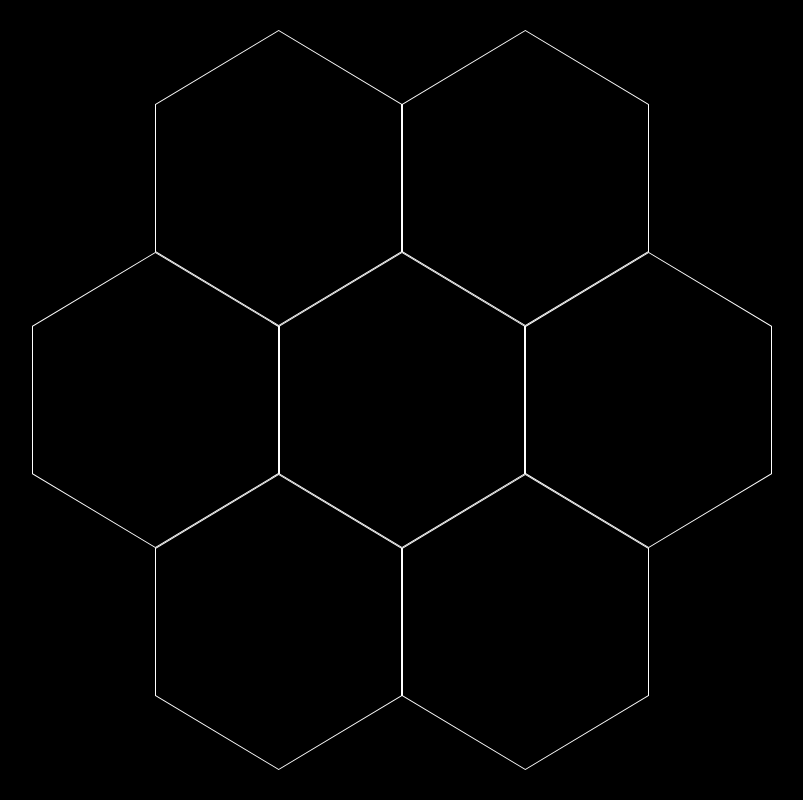
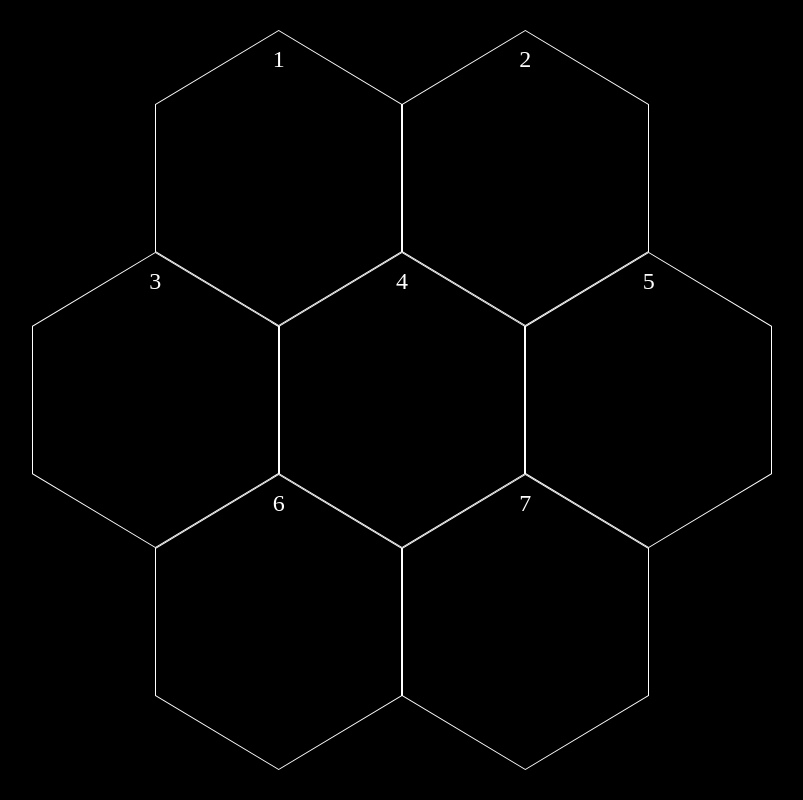
Before and after one commit to Paraldos/rpg-tools, a React (Vite) app: page / in a window 1280 px wide. Shown: the whole page, without its empty margins (238-1041 px from the left). Built offline with nearby package versions, Linux system fonts and the light colour scheme.

Commit message:
added numbers to hexagons

```diff
--- a/src/components/hex-map/HexMap.jsx
+++ b/src/components/hex-map/HexMap.jsx
@@ -42,6 +42,7 @@ export default function HexMap() {
           columnEnd={hexagon.columnEnd}
           rowStart={hexagon.rowStart}
           rowEnd={hexagon.rowEnd}
+          hexNumber={index + 1}
         />
       ))}
     </div>
--- a/src/components/hexagon/Hexagon.css
+++ b/src/components/hexagon/Hexagon.css
@@ -13,8 +13,19 @@
   clip-path: polygon(-50% 50%, 50% 100%, 150% 50%, 50% 0);
   height: 100%;
   width: 100%;
+
+  display: flex;
+  flex-direction: column;
+}
+
+.hexagon p {
+  color: white;
+  font-size: 1.5rem;
+  margin: 0;
+  margin-top: 15px;
+  align-self: center;
 }
 
 .hexagon:hover {
-  background: blue;
+  background: rgba(0, 0, 0, 0.873);
 }
--- a/src/components/hexagon/Hexagon.jsx
+++ b/src/components/hexagon/Hexagon.jsx
@@ -1,6 +1,12 @@
 import "./Hexagon.css";
 
-export default function HexField({ columnStart, columnEnd, rowStart, rowEnd }) {
+export default function HexField({
+  columnStart,
+  columnEnd,
+  rowStart,
+  rowEnd,
+  hexNumber,
+}) {
   return (
     <>
       <div
@@ -12,7 +18,9 @@ export default function HexField({ columnStart, columnEnd, rowStart, rowEnd }) {
           gridRowEnd: rowEnd,
         }}
       >
-        <div className="hexagon"></div>
+        <div className="hexagon">
+          <p>{hexNumber}</p>
+        </div>
       </div>
     </>
   );
```
